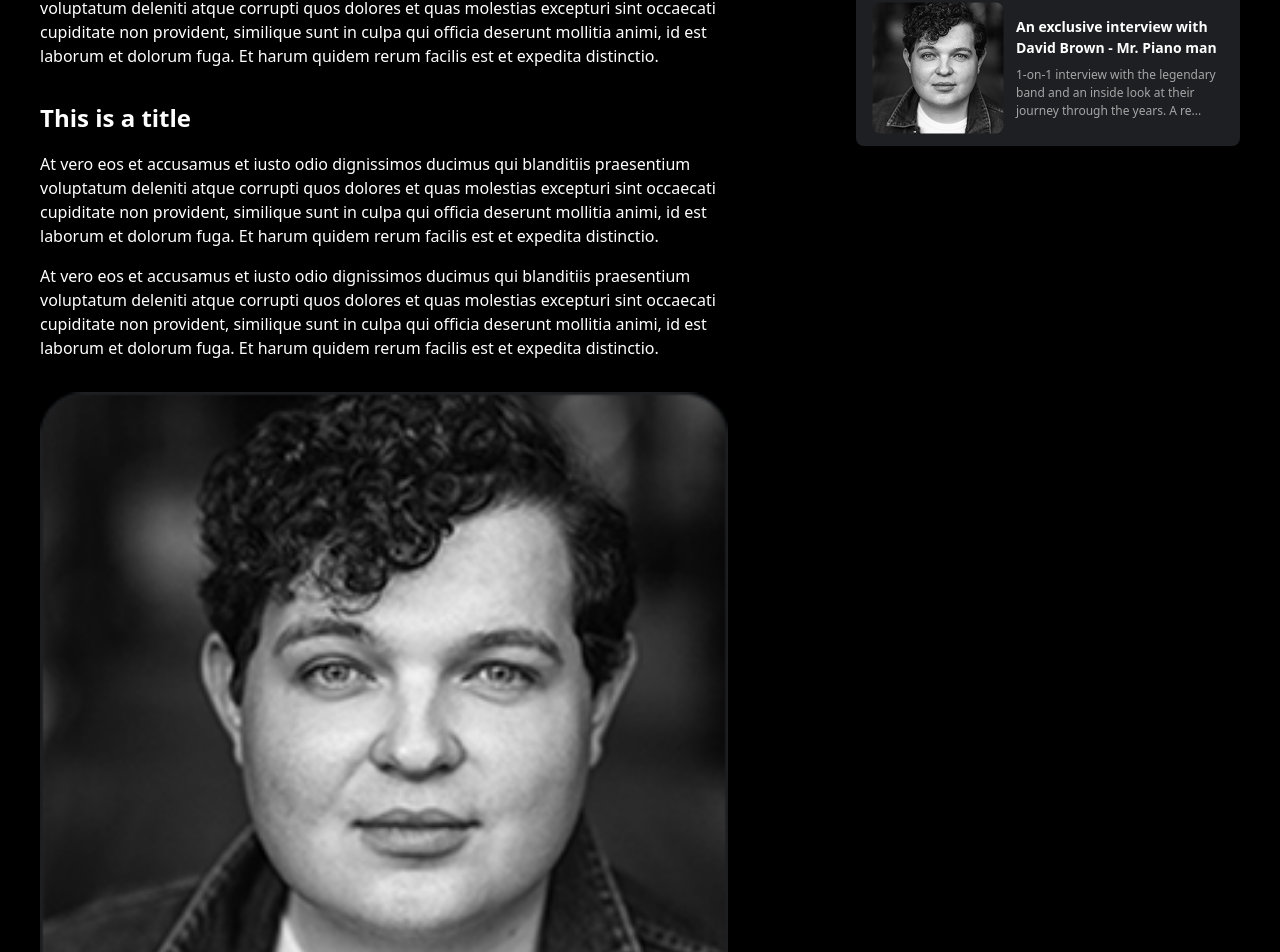
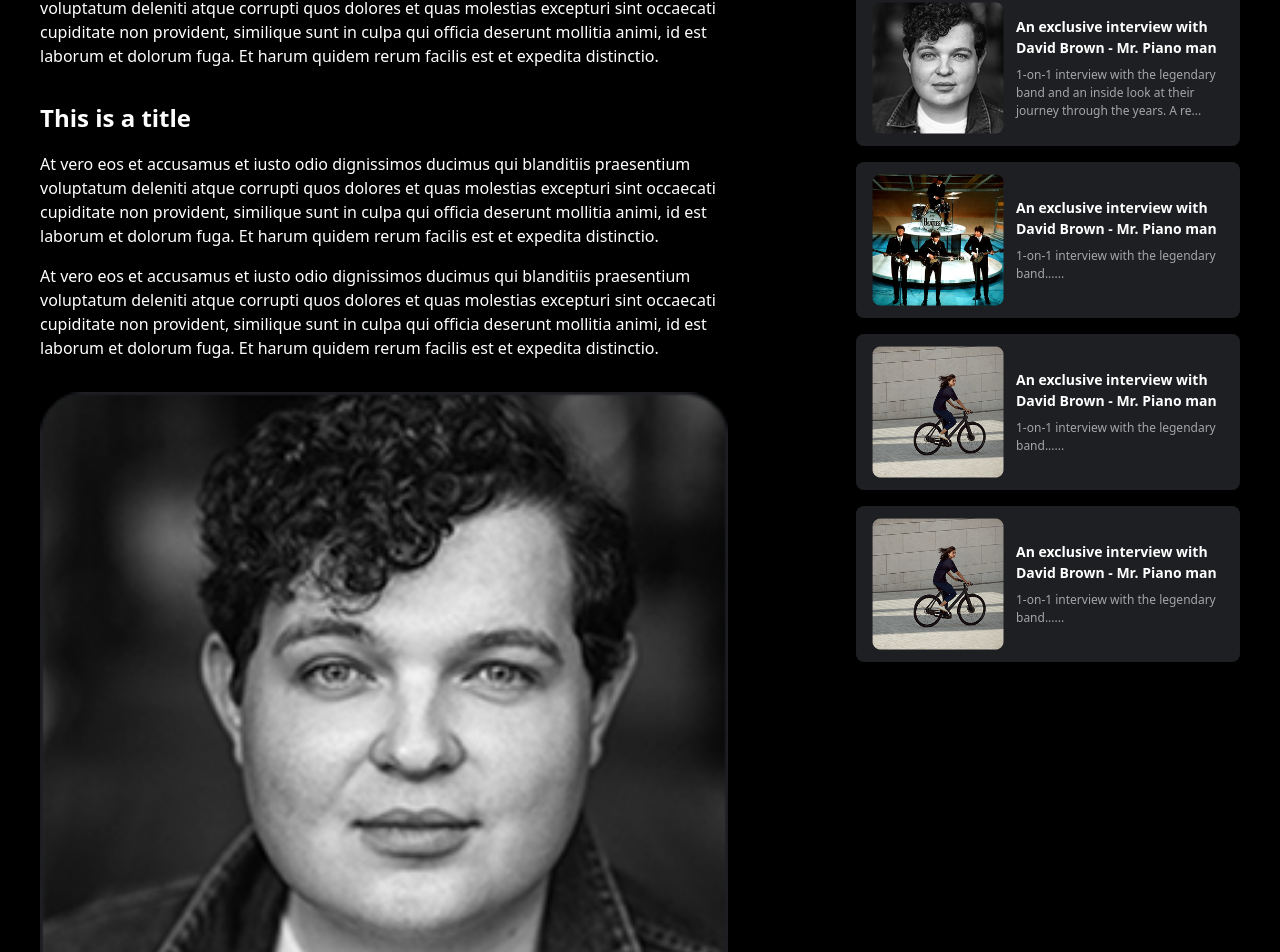
Before and after one commit to jrjrspnl/squad-react-06, a React (Vite) app in the folder Four-end-coders/: page /article/1 in a window 1280 px wide. Shown: the part 1155-2107 px from the top of the page. Built offline with nearby package versions, Linux system fonts and the light colour scheme.

Commit message:
Fixed Related Articles Suggestion

```diff
--- a/Four-end-coders/src/components/NewsPage/NewsPage.jsx
+++ b/Four-end-coders/src/components/NewsPage/NewsPage.jsx
@@ -1,6 +1,6 @@
 import React from "react";
 import { useParams } from "react-router-dom";
-import { getEvents } from "../../services/events"; // adjust if using another data source
+import { getEvents } from "../../services/events";
 import Article from "./Article";
 import RelatedArticles from "./RelatedArticles";
 import ProfileCard from "./ProfileCard";
@@ -9,15 +9,18 @@ export default function NewsPage() {
   const { id } = useParams();
   const [article, setArticle] = React.useState(null);
   const [related, setRelated] = React.useState([]);
+  const [allArticles, setAllArticles] = React.useState([]);
 
   React.useEffect(() => {
     const fetchArticles = async () => {
-      const allArticles = await getEvents(); // or import static data
-      const selected = allArticles.find((a) => String(a.id) === id);
+      const articles = await getEvents();
+      setAllArticles(articles);
+
+      const selected = articles.find((a) => String(a.id) === id);
       setArticle(selected);
 
       if (selected) {
-        const relatedArticles = allArticles.filter(
+        const relatedArticles = articles.filter(
           (a) => a.category === selected.category && String(a.id) !== id
         );
         setRelated(relatedArticles);
@@ -42,7 +45,11 @@ export default function NewsPage() {
 
         <div className="flex lg:flex-nowrap flex-wrap lg:gap-32 gap-8 justify-center">
           <Article article={article} />
-          <RelatedArticles related={related} />
+          <RelatedArticles
+            related={related}
+            allArticles={allArticles}
+            currentArticleId={article.id}
+          />
         </div>
       </div>
     </div>
--- a/Four-end-coders/src/components/NewsPage/RelatedArticles.jsx
+++ b/Four-end-coders/src/components/NewsPage/RelatedArticles.jsx
@@ -1,13 +1,24 @@
 import React from "react";
 import RelatedArticlesList from "./RelatedArticlesList";
 
-export default function RelatedArticles({ related }) {
+export default function RelatedArticles({ related, allArticles, currentArticleId }) {
+  // Exclude current article and related articles from fallback
+  const relatedIds = related.map((a) => a.id);
+  const excludedIds = new Set([...relatedIds, currentArticleId]);
+
+  // Filter fallback articles
+  const fallback = allArticles
+    .filter((a) => !excludedIds.has(a.id))
+    .slice(0, 5 - related.length); // only fill up to 5
+
+  const finalSuggestions = [...related, ...fallback];
+
   return (
     <div className="w-96">
       <h3 className="text-white font-sans text-2xl font-bold leading-normal h-[54px] flex flex-col justify-end mb-6">
         Related Articles
       </h3>
-      <RelatedArticlesList articles={related} />
+      <RelatedArticlesList articles={finalSuggestions} />
     </div>
   );
 }
```
